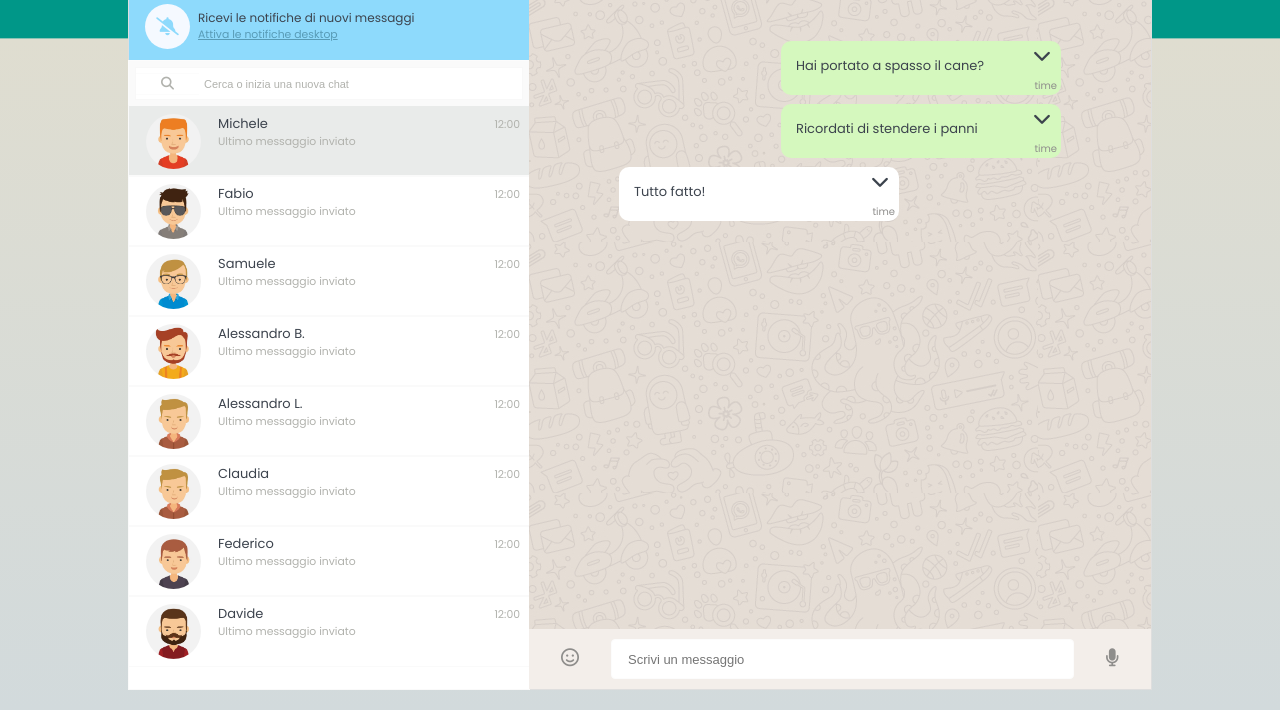
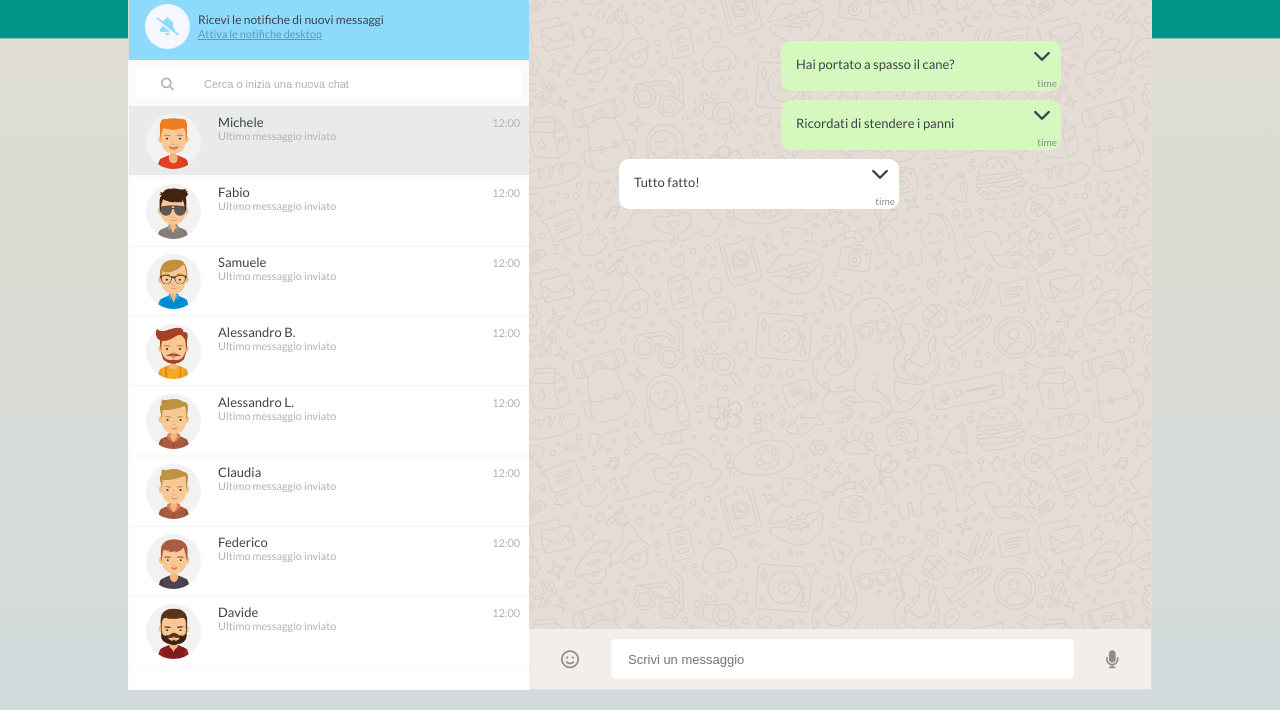
Before and after one commit to eugeniarossi/vue-boolzapp, a plain HTML site: page milestone-5/index.html in a window 1280 px wide. Shown: the part 90-800 px from the top of the page. Drawn offline with nearby package versions, Linux system fonts and the light colour scheme.

Commit message:
fix: font family

```diff
--- a/milestone-1/css/style.css
+++ b/milestone-1/css/style.css
@@ -12,7 +12,7 @@
 **********************************/
 
 body {
-    font-family: 'Poppins', sans-serif;
+    font-family: 'Lato', sans-serif;
     font-size: .8125rem;
     display: flex;
     align-items: center;
--- a/milestone-2/css/style.css
+++ b/milestone-2/css/style.css
@@ -12,7 +12,7 @@
 **********************************/
 
 body {
-    font-family: 'Poppins', sans-serif;
+    font-family: 'Lato', sans-serif;
     font-size: .8125rem;
     display: flex;
     align-items: center;
--- a/milestone-3/css/style.css
+++ b/milestone-3/css/style.css
@@ -12,7 +12,7 @@
 **********************************/
 
 body {
-    font-family: 'Poppins', sans-serif;
+    font-family: 'Lato', sans-serif;
     font-size: .8125rem;
     display: flex;
     align-items: center;
--- a/milestone-4/css/style.css
+++ b/milestone-4/css/style.css
@@ -48,7 +48,7 @@
 **********************************/
 
 body {
-    font-family: 'Poppins', sans-serif;
+    font-family: 'Lato', sans-serif;
     font-size: .8125rem;
     height: 100vh;
     background: rgb(0, 151, 136);
--- a/milestone-5/css/style.css
+++ b/milestone-5/css/style.css
@@ -48,7 +48,7 @@
 **********************************/
 
 body {
-    font-family: 'Poppins', sans-serif;
+    font-family: 'Lato', sans-serif;
     font-size: .8125rem;
     height: 100vh;
     background: rgb(0, 151, 136);
@@ -283,10 +283,8 @@ header .contact-picture {
 .message-chevron,
 .message-menu {
     color: #3c434d;
-}
-
-.message-chevron {
-    font-size: .5rem;
+    font-size: inherit;
+    cursor: pointer;
 }
 
 .message-menu-content {
--- a/milestone-5/index.html
+++ b/milestone-5/index.html
@@ -9,7 +9,7 @@
     <!-- google fonts -->
     <link rel="preconnect" href="https://fonts.googleapis.com">
     <link rel="preconnect" href="https://fonts.gstatic.com" crossorigin>
-    <link href="https://fonts.googleapis.com/css2?family=Poppins:wght@400;500;700&display=swap" rel="stylesheet">
+    <link href="https://fonts.googleapis.com/css2?family=Lato:wght@300;400;700&display=swap" rel="stylesheet">
     <!-- /google fonts -->
     <!-- font awesome -->
     <link rel="stylesheet" href="https://cdnjs.cloudflare.com/ajax/libs/font-awesome/6.3.0/css/all.min.css"
```
Also changed, not shown: milestone-1/index.html (+1 -1 lines), milestone-2/index.html (+1 -1 lines), milestone-3/index.html (+1 -1 lines), milestone-4/index.html (+1 -1 lines).
